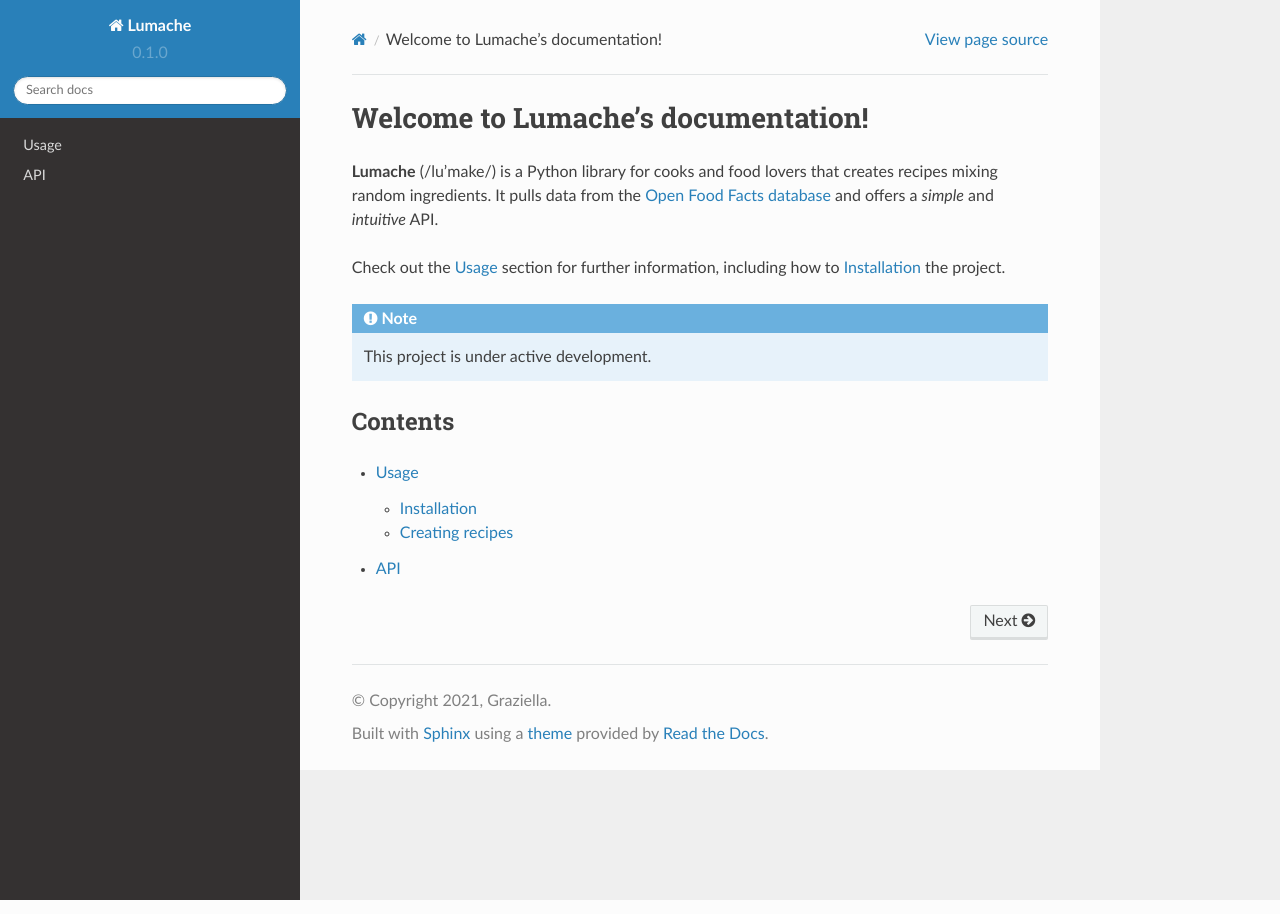
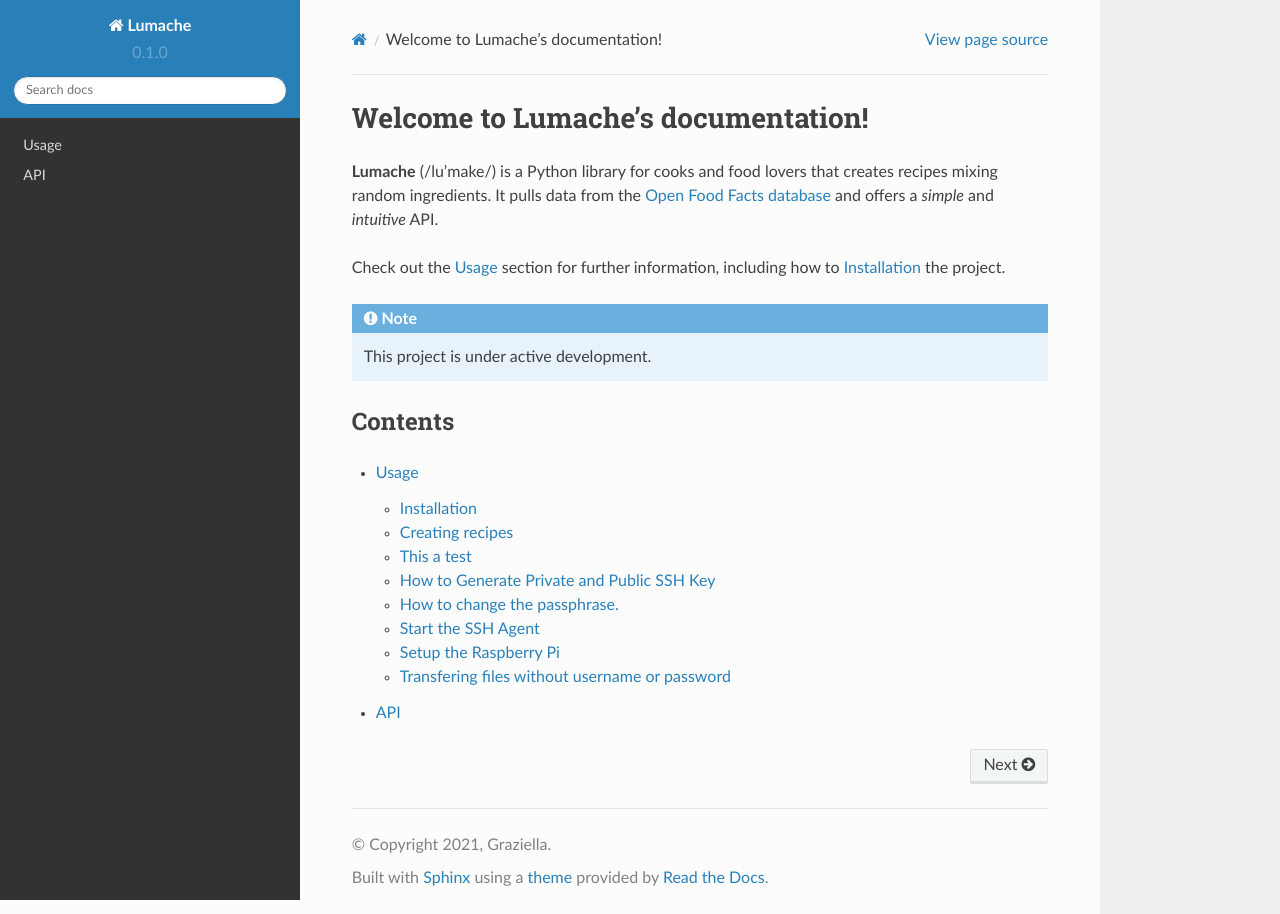
Before and after one commit to ProfRosario/sandbox1_ReadtheDoc, a Sphinx documentation site: the page built from docs/source/index.rst, in a window 1280 px wide. Built offline with Sphinx 7.4.7 and the Read the Docs theme 2.0.0, drawn with Linux system fonts in a browser that asks for light colours; some of the changed lines change nothing that is shown.

Commit message:
Update usage.rst
Adding some old .md text and testing .rst script.

```diff
--- a/docs/source/usage.rst
+++ b/docs/source/usage.rst
@@ -31,3 +31,111 @@
 >>> import lumache
 >>> lumache.get_random_ingredients()
 ['shells', 'gorgonzola', 'parsley']
+
+
+This a test
+-----------
+
+How to Generate Private and Public SSH Key
+-----------------------------------------
+
+To create private and public SSH keys, type the following command:
+
+.. code-block:: console
+
+   $ ssh-keygen -t rsa
+
+This command tells ssh to generate a rsa type key. The following message will display:
+
+.. code-block:: console
+
+   Generating public/private rsa key pair.
+   Enter file in which to save the key (/c/users/username/.ssh/id_rsa):
+
+
+If the file path is correct, do not type any informatin just press Enter. The following message will appear:
+
+.. code-block:: console
+
+   users/username/.ssh/id_rsa already exists.
+   Overwrite (y/n)
+
+If you want to delete the old key, type y and press Enter. Otherwise type n.
+
+The following message will appear if you typed y:
+
+.. code-block:: console
+   Enter passphrase (empty for no passphrase)
+
+Type a passphrase that you can remember (not too complicated) and press Enter. The following message will appear:
+
+.. code-block:: console
+
+   Enter same passphrase again:
+
+Retype the passphrase again and press Enter. The following messages will appear:
+
+.. code-block:: console
+
+   Your identification has been saved in id_rsa.
+   Your public Key has been saved in id_rsa.pub.
+   The key finger print is:
+   f3:15:57:.....................:db username@domain.com
+
+Try to remember the finger print image (appearance). You don't need to memorize the actual message.
+Note, two keys will be generated, a public key and a private key. The private key should be stored on your main computer and the public key (with the .pub extension) should be stored at the remote host (example: raspberry pi, github,...,etc).
+
+How to change the passphrase.
+-----------------------------
+If you made a mistake or don't like your old passphrase, you can change it without changing the private and public keys. Type the following command:
+
+.. code-block:: console
+
+   $ ssh-keygen -p </code>
+
+-p is requesting to change the passphrase only. Don't worry this doesn't change the key.
+
+
+Start the SSH Agent
+--------------------
+
+Type the following commands:
+
+.. code-block:: console
+   $ ssh-agent $SHELL
+   $ ssh-add
+
+The following message will appear:
+
+.. code-block:: console
+
+Enter passphrase for /home/you/.ssh/id_rsa:
+Identify added: /home/you/.ssh/id_rsa
+
+Setup the Raspberry Pi
+----------------------------
+
+Copy your public ssh key to your  ~/.ssh folder. In the .ssh folder, you should see a text file named authorized_keys. If you don't see it, type the following command
+
+.. code-block:: console
+
+   $ touch authorized_keys</code>
+
+"touch" is a Linux command that creates a blank text file with nothing inside.
+
+Next type the following command to append the public key to your authorized_keys file on the Pi, sending it over SSH:
+
+.. code-block:: console
+
+   $ cat ~/.ssh/id_rsa.pub | ssh <USERNAME>@<IP-ADDRESS> 'cat >> .ssh/authorized_keys
+
+If you typed everything correctly, next time you run the ssh-agent you will not have to authenticate with your password again.
+
+Transfering files without username or password
+-----------------------------------
+
+.. code-block:: console
+
+   $ git clone git@github.com:github_username/MyRepro.git
+
+If you set everything correctly, Github should not asking you for your username or password any more when cloning. If GitHub does, you probability made a mistake somewhere in the setup.
```
